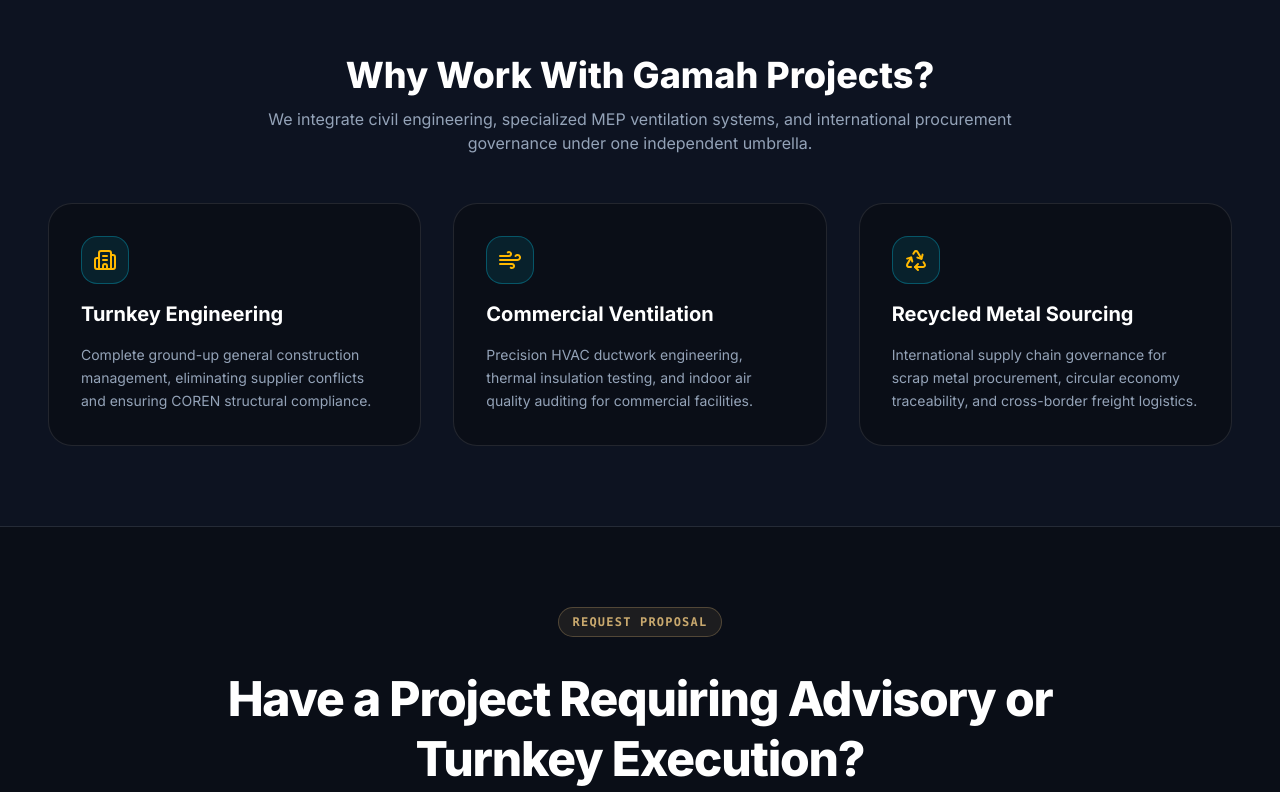
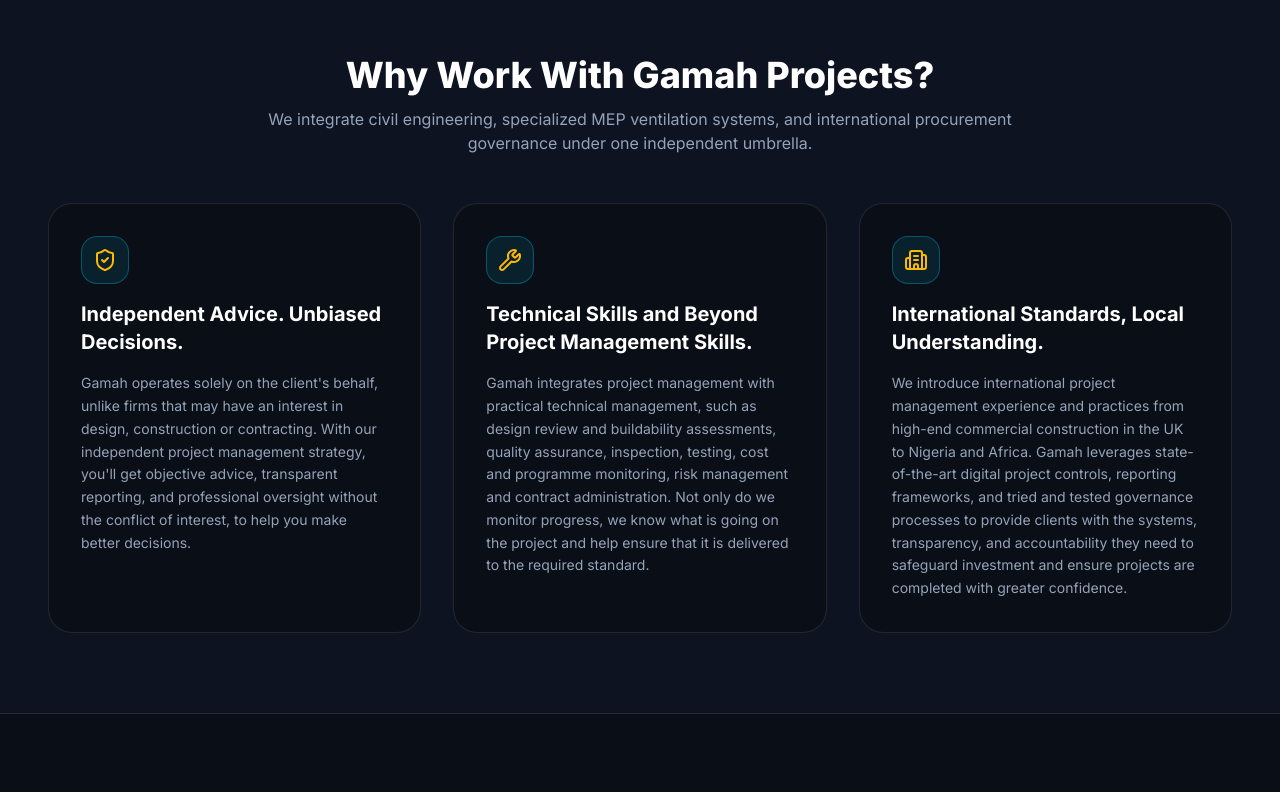
Before and after one commit to Oladotunlaniyan/Gammah, a React (Vite) app: page /portfolio in a window 1280 px wide. Shown: the part 2702-3494 px from the top of the page. Built offline with nearby package versions, Linux system fonts and the light colour scheme.

Commit message:
feat:updated 'why work with gammah section'

```diff
--- a/src/pages/Portfolio.tsx
+++ b/src/pages/Portfolio.tsx
@@ -442,6 +442,7 @@
       </section>
 
       {/* 5. WHY WORK WITH GAMAH PROJECTS SECTION */}
+      {/* 5. WHY WORK WITH GAMAH PROJECTS SECTION */}
       <section className="py-20 bg-[#0d1321] border-y border-white/10">
         <div className="max-w-7xl mx-auto px-6 md:px-12 space-y-12">
 
@@ -469,10 +470,22 @@
             className="grid grid-cols-1 md:grid-cols-3 gap-8"
           >
             {[
-              { Icon: Building2, color: "amber", title: "Turnkey Engineering", desc: "Complete ground-up general construction management, eliminating supplier conflicts and ensuring COREN structural compliance." },
-              { Icon: Wind, color: "cyan", title: "Commercial Ventilation", desc: "Precision HVAC ductwork engineering, thermal insulation testing, and indoor air quality auditing for commercial facilities." },
-              { Icon: Recycle, color: "emerald", title: "Recycled Metal Sourcing", desc: "International supply chain governance for scrap metal procurement, circular economy traceability, and cross-border freight logistics." }
-            ].map(({ Icon, color, title, desc }) => (
+              {
+                Icon: ShieldCheck,
+                title: "Independent Advice. Unbiased Decisions.",
+                desc: "Gamah operates solely on the client's behalf, unlike firms that may have an interest in design, construction or contracting. With our independent project management strategy, you'll get objective advice, transparent reporting, and professional oversight without the conflict of interest, to help you make better decisions."
+              },
+              {
+                Icon: Wrench,
+                title: "Technical Skills and Beyond Project Management Skills.",
+                desc: "Gamah integrates project management with practical technical management, such as design review and buildability assessments, quality assurance, inspection, testing, cost and programme monitoring, risk management and contract administration. Not only do we monitor progress, we know what is going on the project and help ensure that it is delivered to the required standard."
+              },
+              {
+                Icon: Building2,
+                title: "International Standards, Local Understanding.",
+                desc: "We introduce international project management experience and practices from high-end commercial construction in the UK to Nigeria and Africa. Gamah leverages state-of-the-art digital project controls, reporting frameworks, and tried and tested governance processes to provide clients with the systems, transparency, and accountability they need to safeguard investment and ensure projects are completed with greater confidence."
+              }
+            ].map(({ Icon, title, desc }) => (
               <motion.div
                 key={title}
                 variants={fadeUp}
@@ -495,7 +508,6 @@
 
         </div>
       </section>
-
       {/* 6. REQUEST PROPOSAL SECTION */}
       <section className="py-20 bg-[#0a0e17] text-center border-b border-white/10 relative overflow-hidden">
         <motion.div
```
